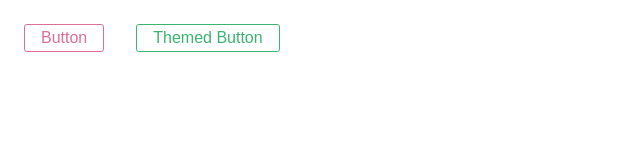
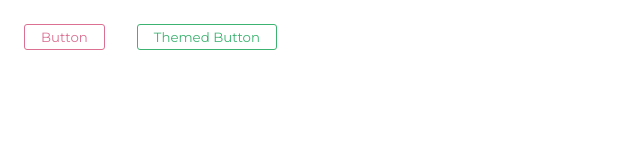
Before and after one commit to yungshun317/react-styled-components-button, a React app: page / in a window 1280 px wide. Shown: the top 160 px of the page, without its empty margins (0-640 px from the left). Built offline with nearby package versions, Linux system fonts and the light colour scheme.

Commit message:
[FEAT] Use `createGlobalStyle` to handle global styles and a link tag to Google Fonts

```diff
--- a/public/index.html
+++ b/public/index.html
@@ -4,6 +4,9 @@
     <meta charset="utf-8">
     <meta name="viewport" content="width=device-width, intial-scale=1, shrink-to-fit=no">
     <title>React Styled Components Button</title>
+    <!-- Google Fonts -->
+    <link rel="preconnect" href="https://fonts.gstatic.com">
+    <link href="https://fonts.googleapis.com/css2?family=Montserrat&display=swap" rel="stylesheet">
 </head>
 <body>
     <div id="root"></div>
--- a/src/App.js
+++ b/src/App.js
@@ -1,10 +1,22 @@
 import React from "react";
+import { createGlobalStyle } from "styled-components";
 
 import Button from "./Button";
+
+const GlobalStyle = createGlobalStyle`
+    html {
+    	font-size: 100%;
+    }
+
+    * {
+    	font-family: 'Montserrat', sans-serif;
+    }
+`
 
 export default function App() {
     return (
         <div>
+            <GlobalStyle />
             <Button />
         </div>
     );
--- a/src/Button.js
+++ b/src/Button.js
@@ -5,7 +5,6 @@
 const StyledButton = styled.button`
     margin: 1rem;
     padding: 0.25rem 1rem;
-    font-size: 1rem;
     border-radius: 3px;
 
     // [2] Theming
```
